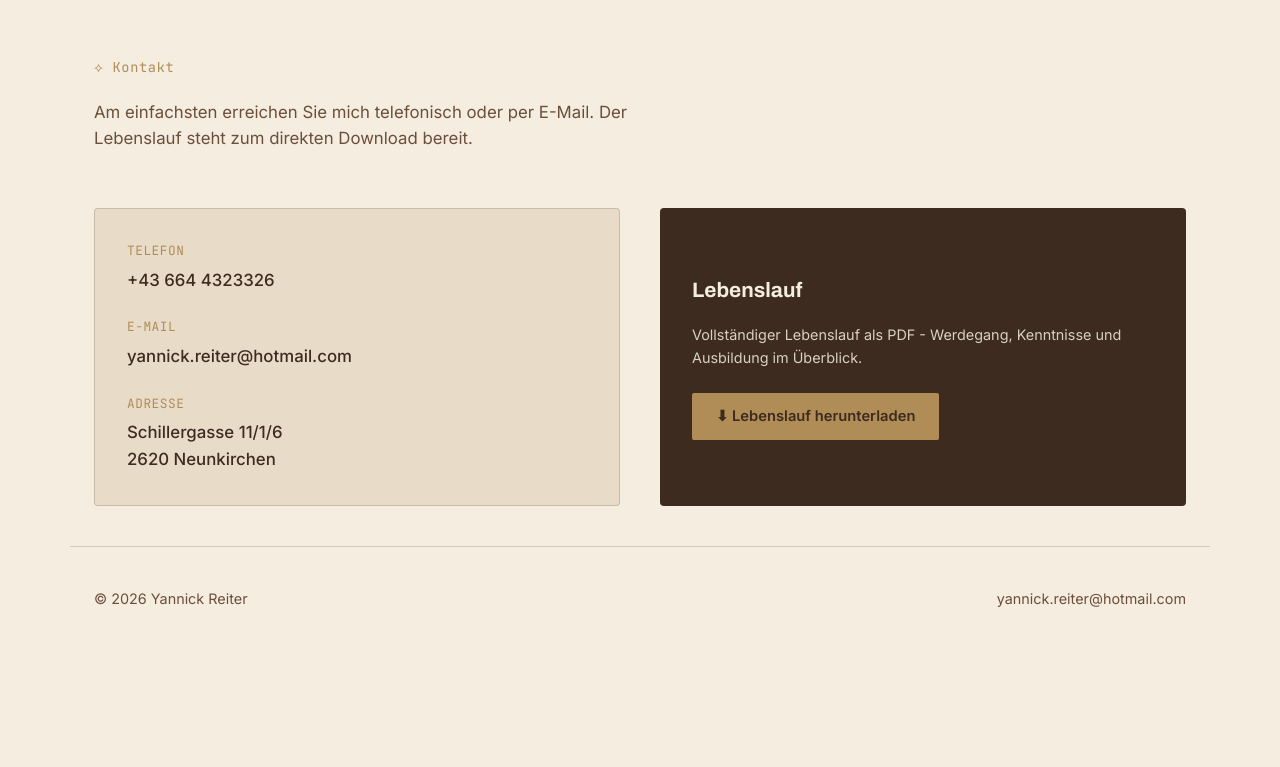
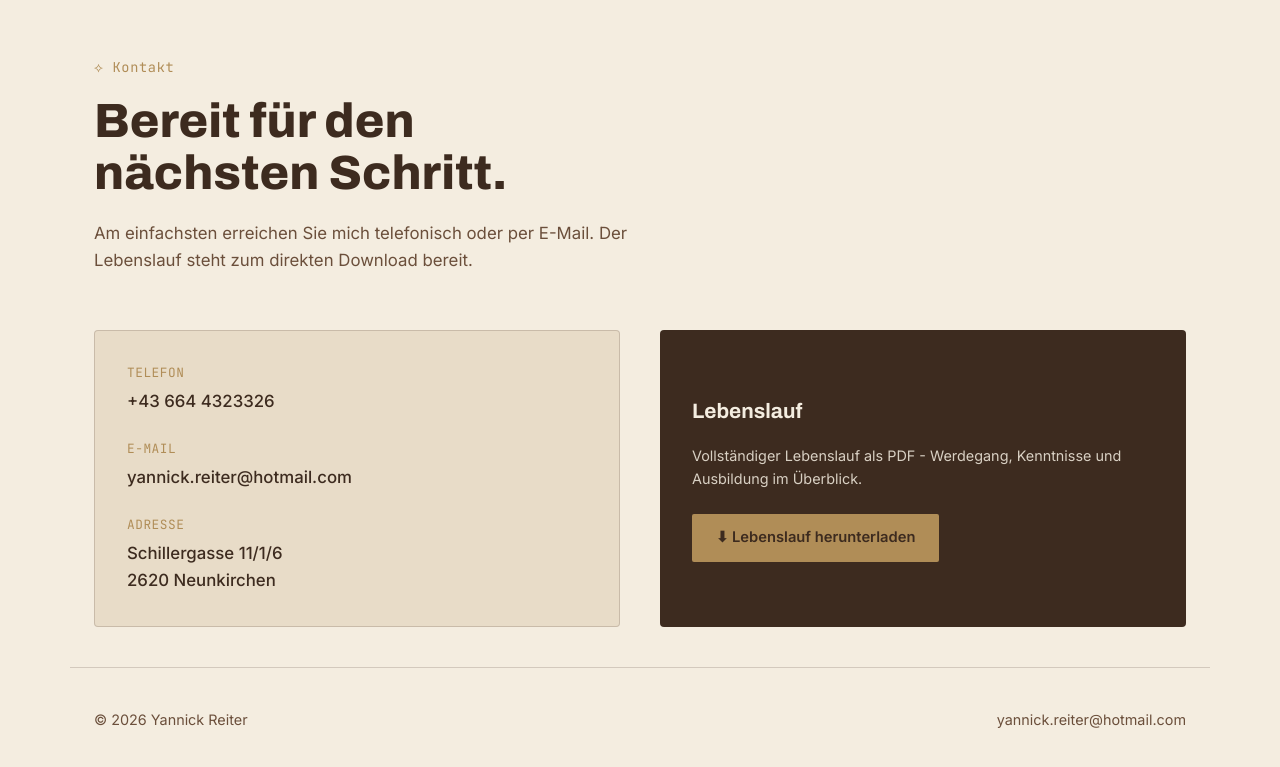
Before and after one commit to buildwithyr/cv-website, a plain HTML site: page kontakt.html in a window 1280 px wide. Shown: the part 67-834 px from the top of the page. Before the commit the page ends 800 px from the top, so only its background shows below. Drawn offline with Linux system fonts and the light colour scheme.

Commit message:
Fix formatting in kontakt.html

```diff
--- a/kontakt.html
+++ b/kontakt.html
@@ -32,6 +32,7 @@
 
   <section class="page-hero">
     <p class="eyebrow">⟡ Kontakt</p>
+     <h1>Bereit für den<br>nächsten Schritt.</h1>
     <p class="lede">Am einfachsten erreichen Sie mich telefonisch oder per E-Mail. Der Lebenslauf steht zum direkten Download bereit.</p>
   </section>
 
```
